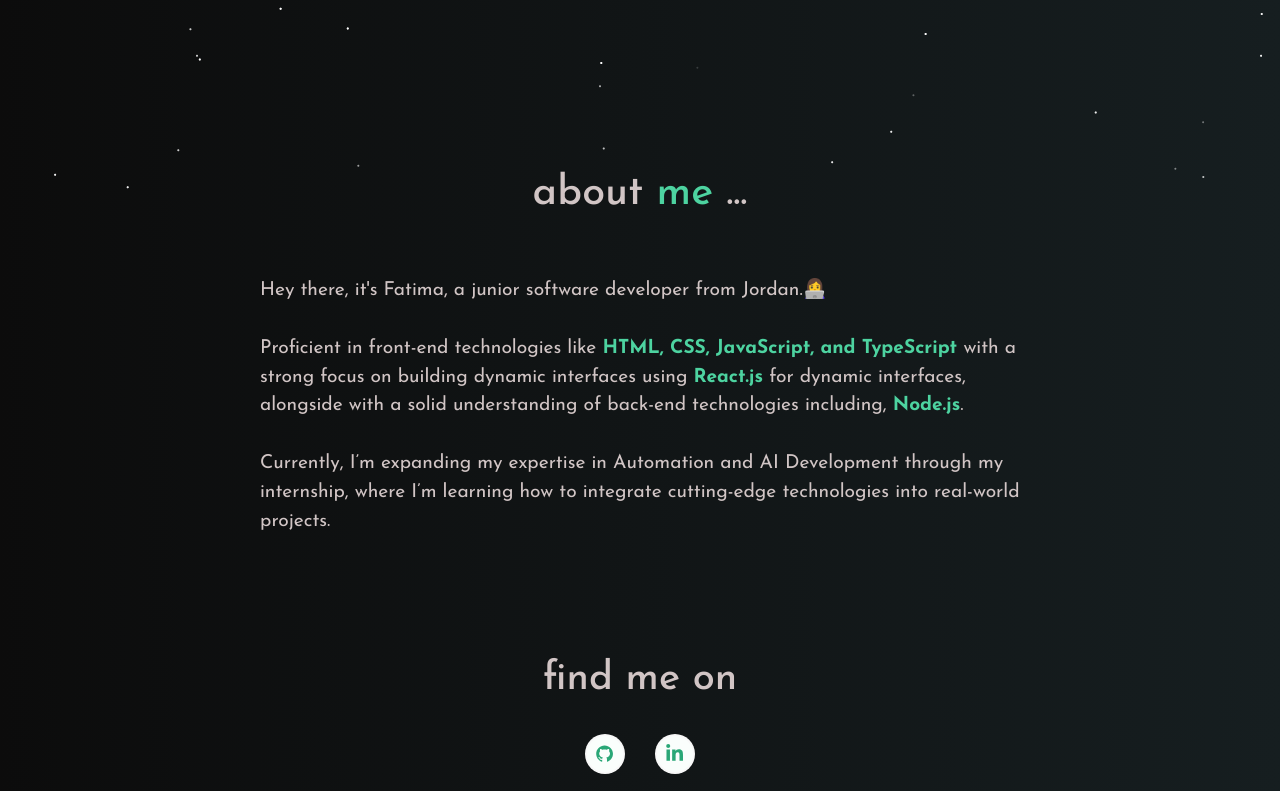
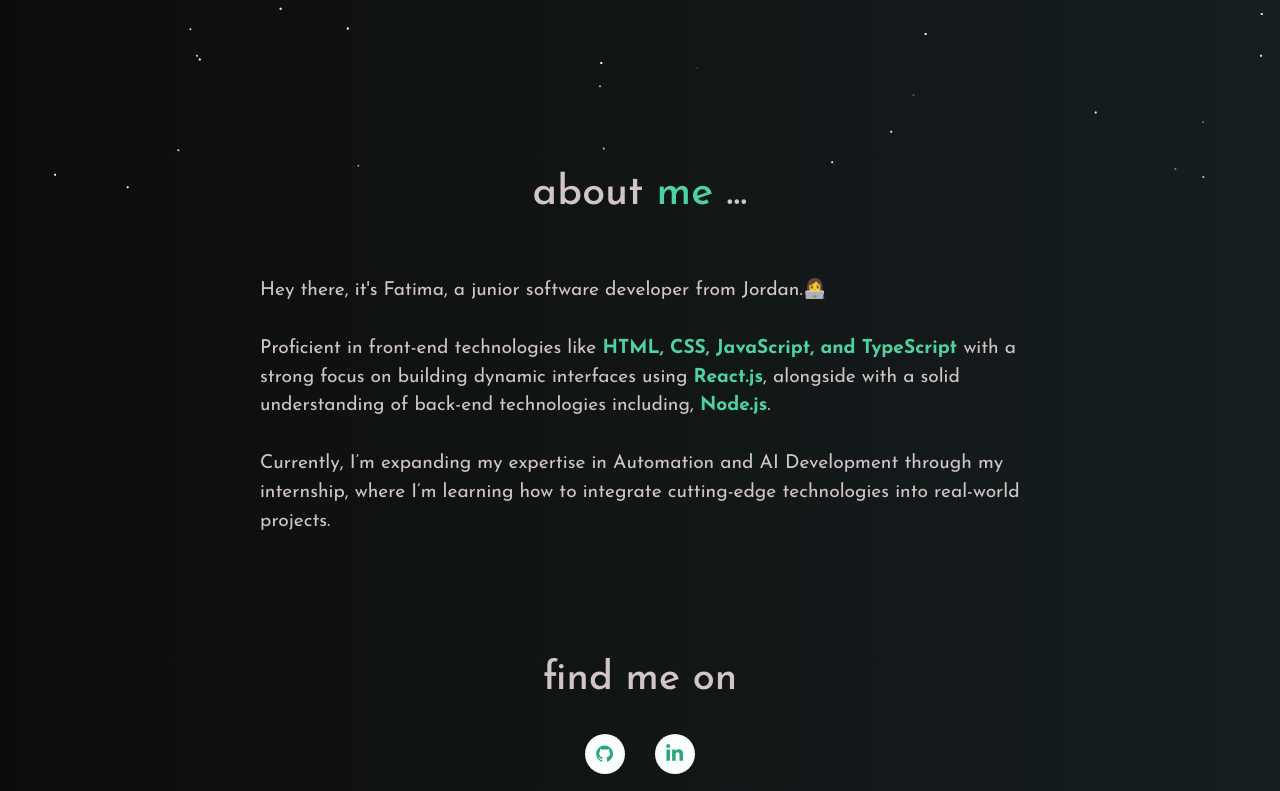
Before and after one commit to fatiimhh/fatiimhh.github.io, a React (Create React App) app: page / in a window 1280 px wide. Shown: the part 609-1400 px from the top of the page. Built offline with nearby package versions, Linux system fonts and the light colour scheme; a web font is replaced by a local one.

Commit message:
about update

```diff
--- a/src/components/Home/Home2.js
+++ b/src/components/Home/Home2.js
@@ -23,8 +23,7 @@ function Home2() {
             <br />
               <br />Proficient in front-end technologies like
             <b className="purple"> HTML, CSS, JavaScript, and TypeScript </b>with a strong focus on building dynamic interfaces using
-            <b className="purple"> React.js</b> for
-            dynamic interfaces, alongside with a solid understanding of back-end
+            <b className="purple"> React.js</b>, alongside with a solid understanding of back-end
             technologies including, <b className="purple"> Node.js</b>.
               <i>
 
```
